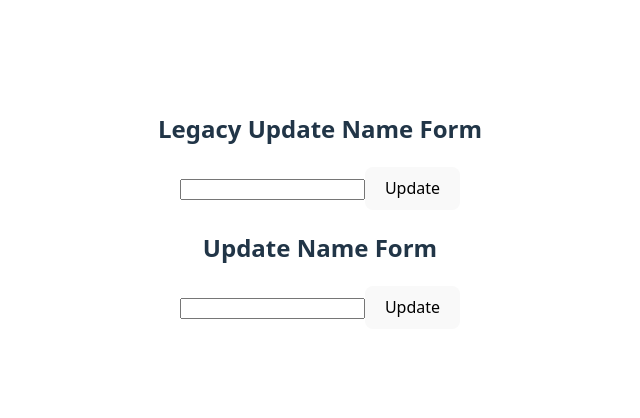
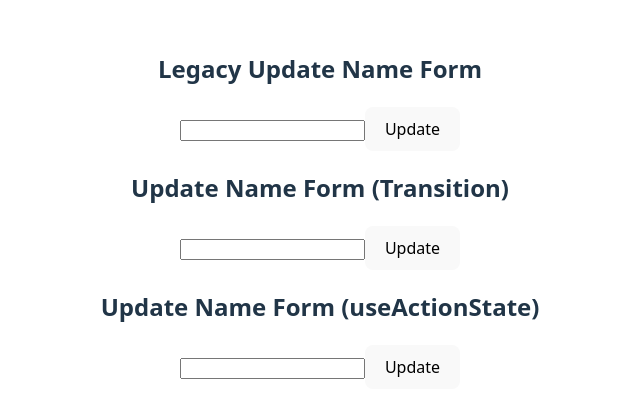
Before and after one commit to kenfdev/study-react-19, a React (Vite) app in the folder vite/: page /actions-demo in a window 1280 px wide. Shown: the part 190-608 px from the top of the page, without its empty margins (320-960 px from the left). Built offline with nearby package versions, Linux system fonts and the light colour scheme.

Commit message:
Add UpdateNameForm component to ActionsDemoPage and update heading in UpdateNameFormTransition

```diff
--- a/vite/src/features/actions-demo/page.tsx
+++ b/vite/src/features/actions-demo/page.tsx
@@ -1,11 +1,13 @@
 import { UpdateNameFormTransition } from './update-name-form-transition';
 import { UpdateNameFormLegacy } from './update-name-form-legacy';
+import { UpdateNameForm } from './update-name-form';
 
 export function ActionsDemoPage() {
   return (
     <div>
       <UpdateNameFormLegacy />
       <UpdateNameFormTransition />
+      <UpdateNameForm />
     </div>
   );
 }
--- a/vite/src/features/actions-demo/update-name-form-transition.tsx
+++ b/vite/src/features/actions-demo/update-name-form-transition.tsx
@@ -18,7 +18,7 @@ export function UpdateNameFormTransition() {
 
   return (
     <div>
-      <h2>Update Name Form</h2>
+      <h2>Update Name Form (Transition)</h2>
       <input value={name} onChange={(event) => setName(event.target.value)} />
       <button onClick={handleSubmit} disabled={isPending}>
         Update
--- /dev/null
+++ b/vite/src/features/actions-demo/update-name-form.tsx
@@ -0,0 +1,31 @@
+import { useActionState } from 'react';
+import { updateName } from './api/update-name';
+
+type UpdateNameFormState = string | null;
+
+type UpdateNameFormPayload = FormData;
+
+export function UpdateNameForm() {
+  const [error, submitAction, isPending] = useActionState<
+    UpdateNameFormState,
+    UpdateNameFormPayload
+  >(async (_previousState, formData) => {
+    const error = await updateName(formData.get('name') as string);
+    if (error) {
+      return error;
+    }
+    // redirect('/path');
+    return null;
+  }, null);
+
+  return (
+    <form action={submitAction}>
+      <h2>Update Name Form (useActionState)</h2>
+      <input type="text" name="name" />
+      <button type="submit" disabled={isPending}>
+        Update
+      </button>
+      {error && <p>{error}</p>}
+    </form>
+  );
+}
```
